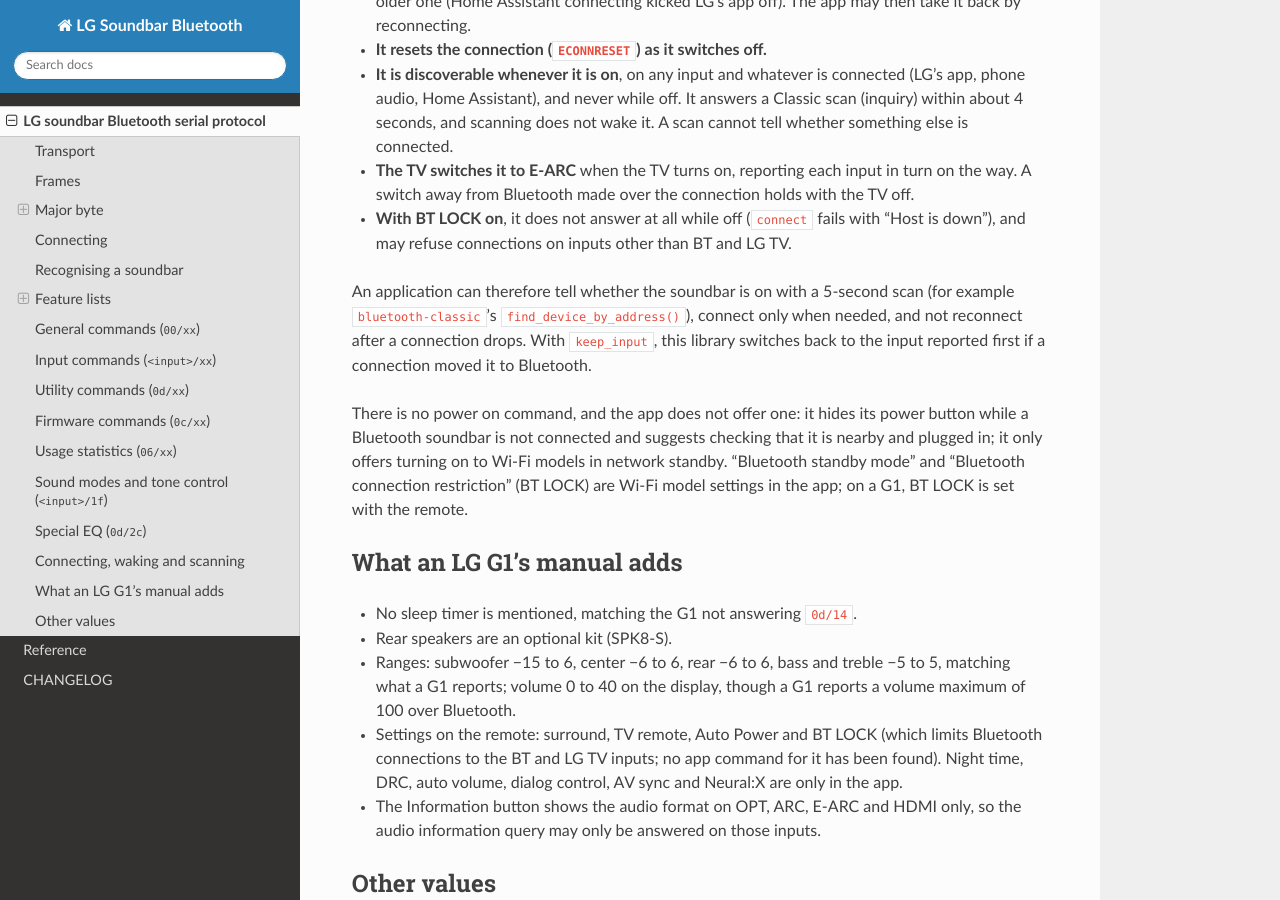
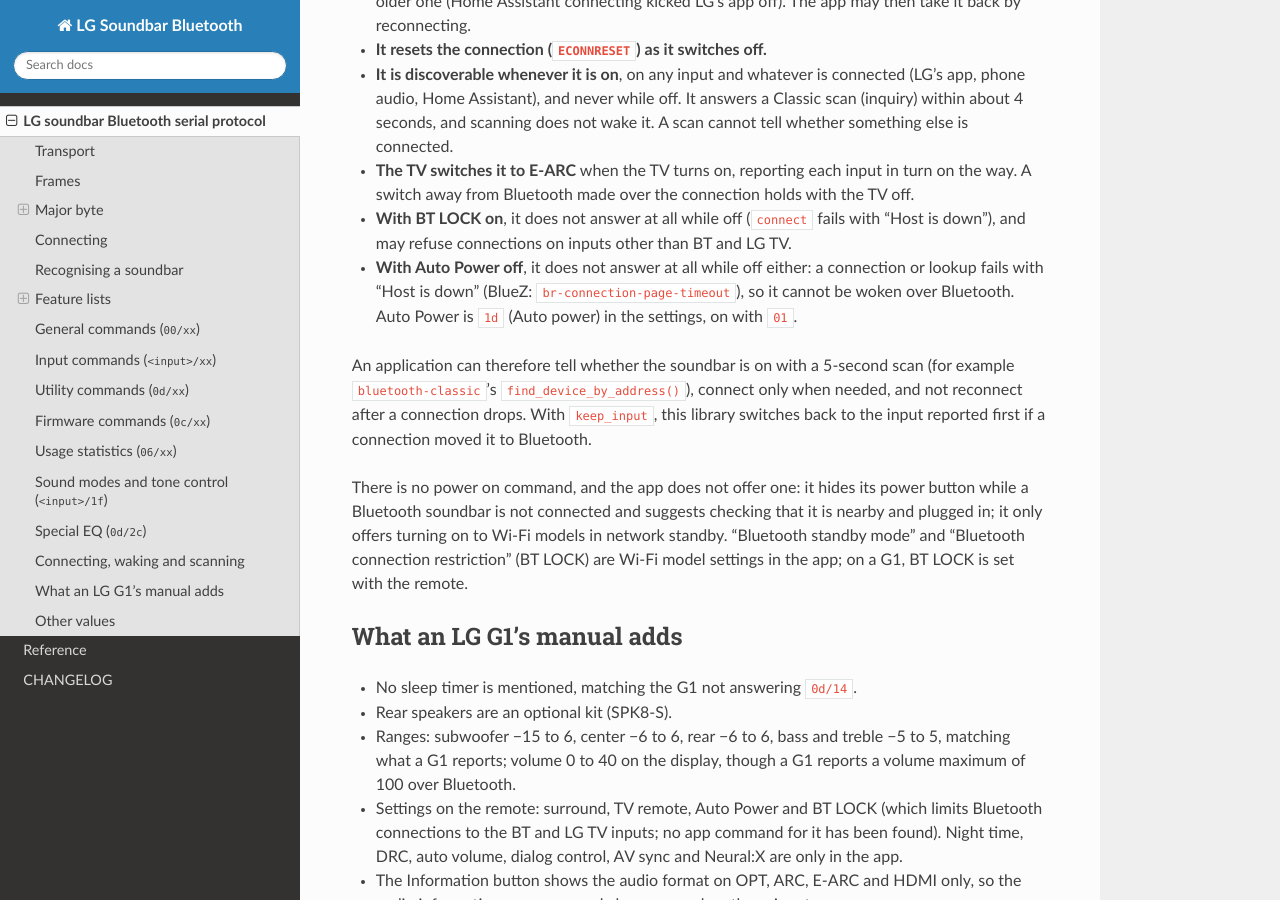
Before and after one commit to jeverley/lg-soundbar-bluetooth, a Sphinx documentation site: the page built from docs/protocol.md, in a window 1280 px wide and 900 px high, scrolled down 12949 px. Built offline with Sphinx 7.4.7 and the Read the Docs theme 3.1.0, drawn with Linux system fonts in a browser that asks for light colours.

Commit message:
docs: waking a G1 over Bluetooth needs Auto Power on
Co-Authored-By: Claude Opus 5.5 <noreply@anthropic.com>
Claude-Session: https://claude.ai/code/session_01CciW4UG1YNtAD3yvwo7sxt

```diff
--- a/docs/protocol.md
+++ b/docs/protocol.md
@@ -509,6 +509,10 @@ What an LG G1 (with Auto Power on and BT LOCK off) does, as tested:
 - **With BT LOCK on**, it does not answer at all while off (`connect` fails
   with "Host is down"), and may refuse connections on inputs other than BT
   and LG TV.
+- **With Auto Power off**, it does not answer at all while off either: a
+  connection or lookup fails with "Host is down" (BlueZ:
+  `br-connection-page-timeout`), so it cannot be woken over Bluetooth. Auto
+  Power is `1d` (Auto power) in the settings, on with `01`.
 
 An application can therefore tell whether the soundbar is on with a
 5-second scan (for example `bluetooth-classic`'s
```
